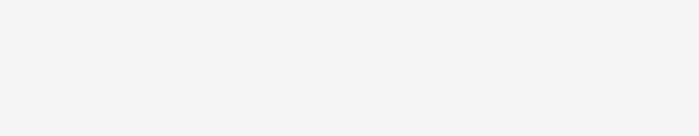
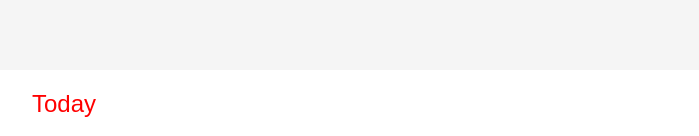
Before and after one commit to zil130/interview-calendar, a React (Create React App) app: page / in a window 1280 px wide. Shown: the part 661-797 px from the top of the page, without its empty margins (289-988 px from the left). Built offline with nearby package versions, Linux system fonts and the light colour scheme.

Commit message:
feat: add Footer

```diff
--- a/src/App.jsx
+++ b/src/App.jsx
@@ -1,6 +1,7 @@
 import React from 'react';
 import { styled } from 'styled-components';
 import Header from './components/Header';
+import Footer from './components/Footer';
 
 const AppContainer = styled.div`
   display: flex;
@@ -18,6 +19,7 @@ function App() {
   return (
     <AppContainer>
       <Header />
+      <Footer />
     </AppContainer>
   );
 }
--- /dev/null
+++ b/src/components/Button.jsx
@@ -0,0 +1,19 @@
+import React from 'react';
+import { styled } from 'styled-components';
+
+const StyledButton = styled.button`
+  font-size: ${(props) => props.fontSize || 'var(--fs-md)'};
+  border: 0;
+  background: transparent;
+  color: var(--text-red);
+  outline: none;
+  cursor: pointer;
+`;
+
+function Button(props) {
+  return (
+    <StyledButton {...props} />
+  );
+}
+
+export default Button;
--- /dev/null
+++ b/src/components/Footer.jsx
@@ -0,0 +1,13 @@
+import React from 'react';
+import Wrapper from './Wrapper';
+import Button from './Button';
+
+function Footer() {
+  return (
+    <Wrapper>
+      <Button>Today</Button>
+    </Wrapper>
+  );
+}
+
+export default Footer;
--- a/src/components/Header.jsx
+++ b/src/components/Header.jsx
@@ -1,13 +1,7 @@
 import React from 'react';
 import { styled } from 'styled-components';
-
-const Wrapper = styled.div`
-  display: flex;
-  justify-content: space-between;
-  align-items: center;
-  padding: 20px 50px;
-  background-color: var(--bg-white);
-`;
+import Wrapper from './Wrapper';
+import Button from './Button';
 
 const Title = styled.h1`
   font-size: var(--fs-lg);
@@ -15,20 +9,11 @@ const Title = styled.h1`
   letter-spacing: -1px;
 `;
 
-const Button = styled.button`
-  font-size: 56px;
-  border: 0;
-  background: transparent;
-  color: var(--text-red);
-  outline: none;
-  cursor: pointer;
-`;
-
 function Header() {
   return (
     <Wrapper>
       <Title>Interview Calendar</Title>
-      <Button>+</Button>
+      <Button fontSize="var(--fs-pm)">+</Button>
     </Wrapper>
   );
 }
--- /dev/null
+++ b/src/components/Wrapper.js
@@ -0,0 +1,11 @@
+import { styled } from 'styled-components';
+
+const Wrapper = styled.div`
+  display: flex;
+  justify-content: space-between;
+  align-items: center;
+  padding: 20px 50px;
+  background-color: var(--bg-white);
+`;
+
+export default Wrapper;
--- a/src/index.css
+++ b/src/index.css
@@ -13,6 +13,7 @@
   --fs-sm: 14px;
   --fs-md: 24px;
   --fs-lg: 36px;
+  --fs-pm: 56px;
   --fw-regular: 100;
   /* Colors */
   --text-black: #3B4045;
```
